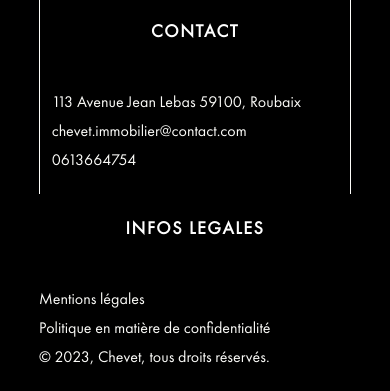
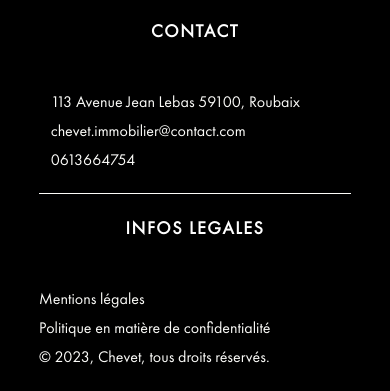
Before and after one commit to ThomasBausiere/A.C.Immo, a plain HTML site: page index.html in a window 390 px wide. Shown: the part 1432-1823 px from the top of the page. Drawn offline with Linux system fonts and the light colour scheme.

Commit message:
fixing footerp1

```diff
--- a/Css/style/mobile_footer.css
+++ b/Css/style/mobile_footer.css
@@ -14,4 +14,9 @@
   .container1 a {
     font-size: 14px;
   }
+  .infos {
+    border: 1px solid var(--primary-color);
+    border-left: none;
+    border-right: none;
+  }
 }
```
